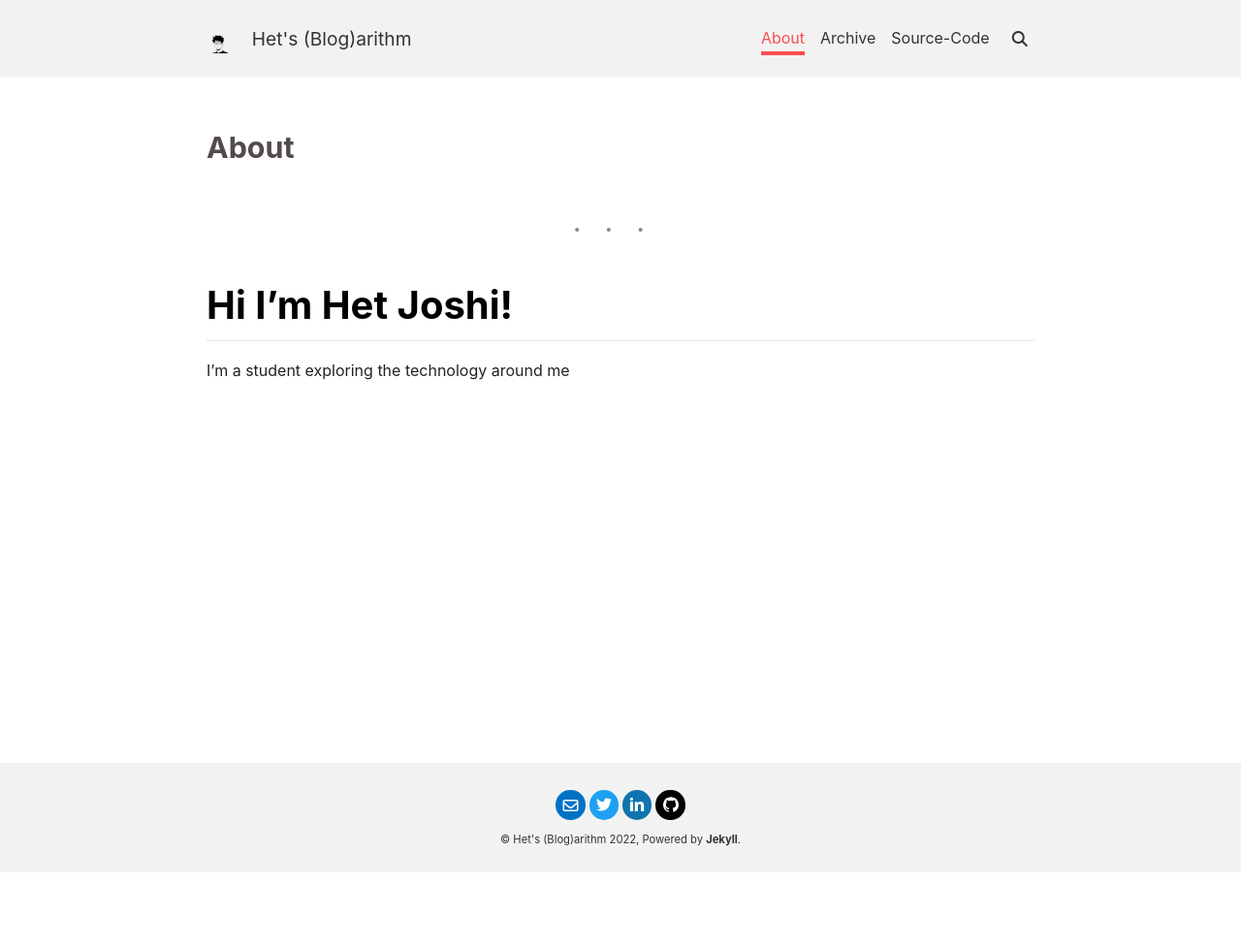
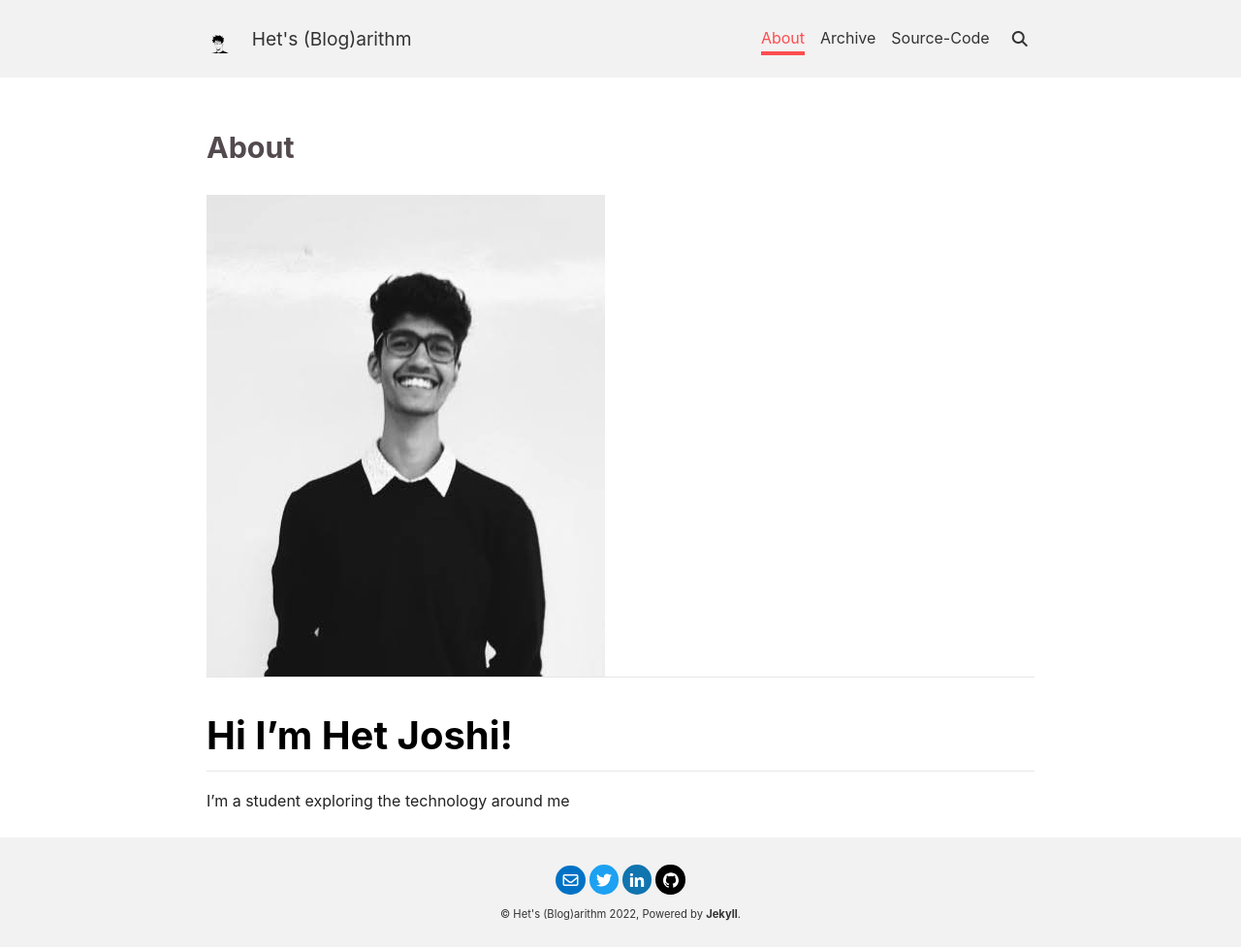
Before and after one commit to Het-Joshi/blog, a Jekyll site: the page built from about.md, in a window 1280 px wide. Shown: the whole page at 97% size. Built offline with Jekyll 4.4.1, drawn with Linux system fonts in a browser that asks for light colours; nearby versions of some CDN libraries; our own code applies the rules of GitHub Pages for plain Markdown files; before the commit the page ends 900 px from its top, so only the background shows below that.

Commit message:
Update about.md

```diff
--- a/about.md
+++ b/about.md
@@ -26,7 +26,7 @@ titles:
 
 key: page-about
 ---
-
+![alt text](/het.jpg)
 ---
 
 # Hi I'm Het Joshi!
```
